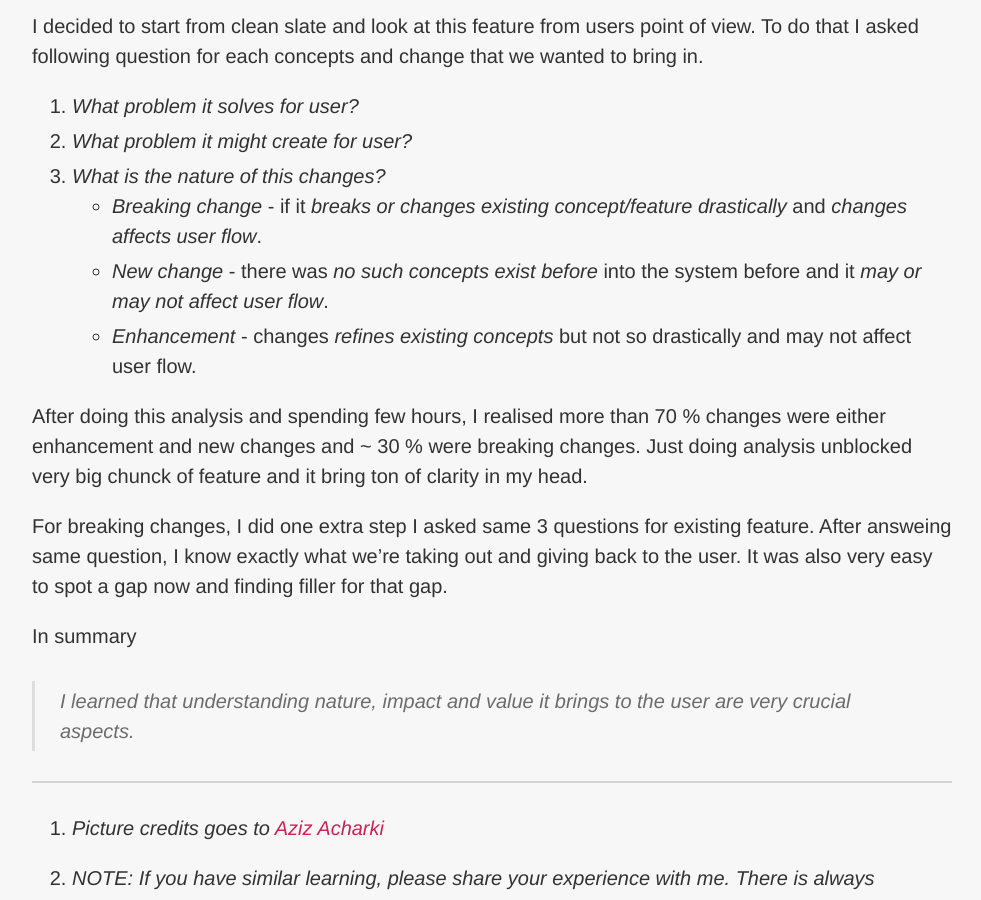
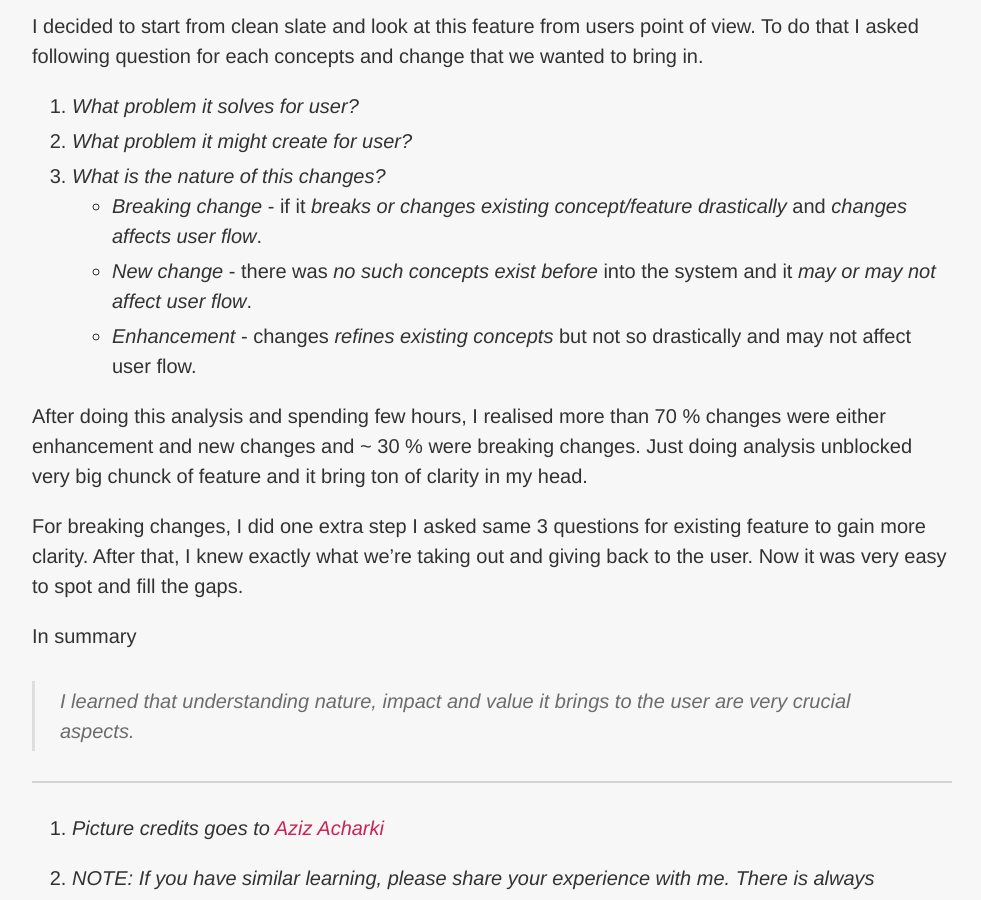
Before and after one commit to amolrv/amolrv.github.io, a Jekyll site: the page built from _posts/2022-02-15-nature-impact-value-of-change.md, in a window 1280 px wide and 900 px high, scrolled down 1714 px. Shown: the whole window, without its empty margins (148-1129 px from the left). Built offline with Jekyll 4.4.1, drawn with Linux system fonts in a browser that asks for light colours; nearby versions of some CDN libraries; comment, search, counter and statistics services are not loaded.

Commit message:
proof reading #2

```diff
--- a/_posts/2022-02-15-nature-impact-value-of-change.md
+++ b/_posts/2022-02-15-nature-impact-value-of-change.md
@@ -39,12 +39,12 @@ I decided to start from clean slate and look at this feature from users point of
 1. *What problem it might create for user?*
 1. *What is the nature of this changes?*
    - *Breaking change* - if it *breaks or changes existing concept/feature drastically* and *changes affects user flow*.
-   - *New change* - there was *no such concepts exist before* into the system before and it *may or may not  affect user flow*.
+   - *New change* - there was *no such concepts exist before* into the system and it *may or may not  affect user flow*.
    - *Enhancement* - changes *refines existing concepts* but not so drastically and may  not affect user flow.
 
 After doing this analysis and spending few hours, I realised more than 70 % changes were either enhancement and new changes and ~ 30 % were breaking changes. Just doing analysis unblocked very big chunck of feature and it bring ton of clarity in my head.
 
-For breaking changes, I did one extra step I asked same 3 questions for existing feature. After answeing same question, I know exactly what we're taking out and giving back to the user. It was also very easy to spot a gap now and finding filler for that gap.
+For breaking changes, I did one extra step I asked same 3 questions for existing feature to gain more clarity. After that, I knew exactly what we're taking out and giving back to the user. Now it was very easy to spot and fill the gaps.
 
 In summary
 >I learned that understanding *nature*, *impact* and *value* it brings to the user are very crucial aspects.
```
